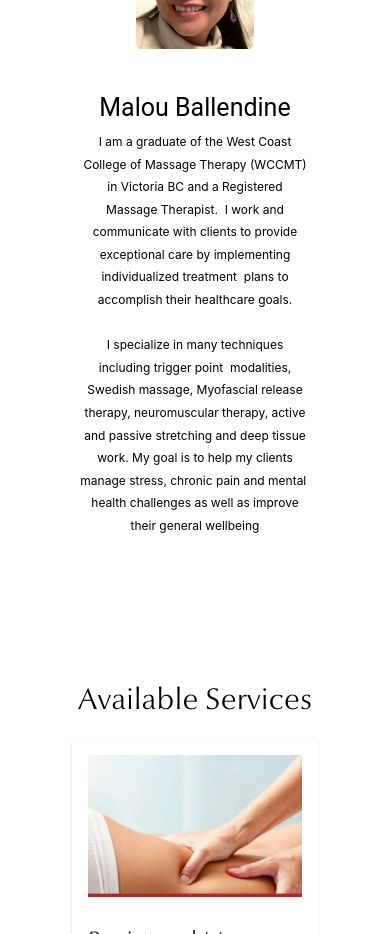
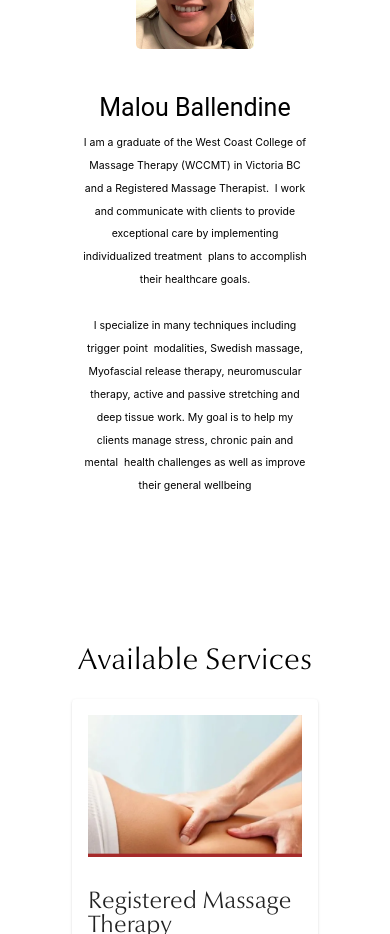
Before and after one commit to jshiii117/oasis-massage-saanich, a React (Create React App) app: page / in a window 390 px wide. Shown: the part 1140-2074 px from the top of the page. Built offline with nearby package versions, Linux system fonts and the light colour scheme.

Commit message:
Change dynamic text styling in aboutSection

```diff
--- a/src/components/aboutSection.js
+++ b/src/components/aboutSection.js
@@ -5,6 +5,10 @@ import { OptimaType } from "../styles/globalStyles";
 import theme from "../styles/theme";
 
 const AboutSection = forwardRef((props, ref) => {
+  const isMdUp = useMediaQuery(theme.breakpoints.up("md"));
+  const isSmDown = useMediaQuery(theme.breakpoints.down("sm"));
+  const fontSize = isMdUp ? 16 : isSmDown ? 10.5 : 12;
+
   return (
     <React.Fragment>
       <div ref={ref} />
@@ -75,10 +79,10 @@ const AboutSection = forwardRef((props, ref) => {
               </Typography>
               <Typography
                 variant="h8"
-                style={{
+                sx={{
                   textAlign: "center",
                   lineHeight: 1.8,
-                  fontSize: useMediaQuery(theme.breakpoints.up("md")) ? 16 : 12,
+                  fontSize: fontSize,
                 }}
               >
                 I am a graduate of the West Coast College of Massage Therapy
```
